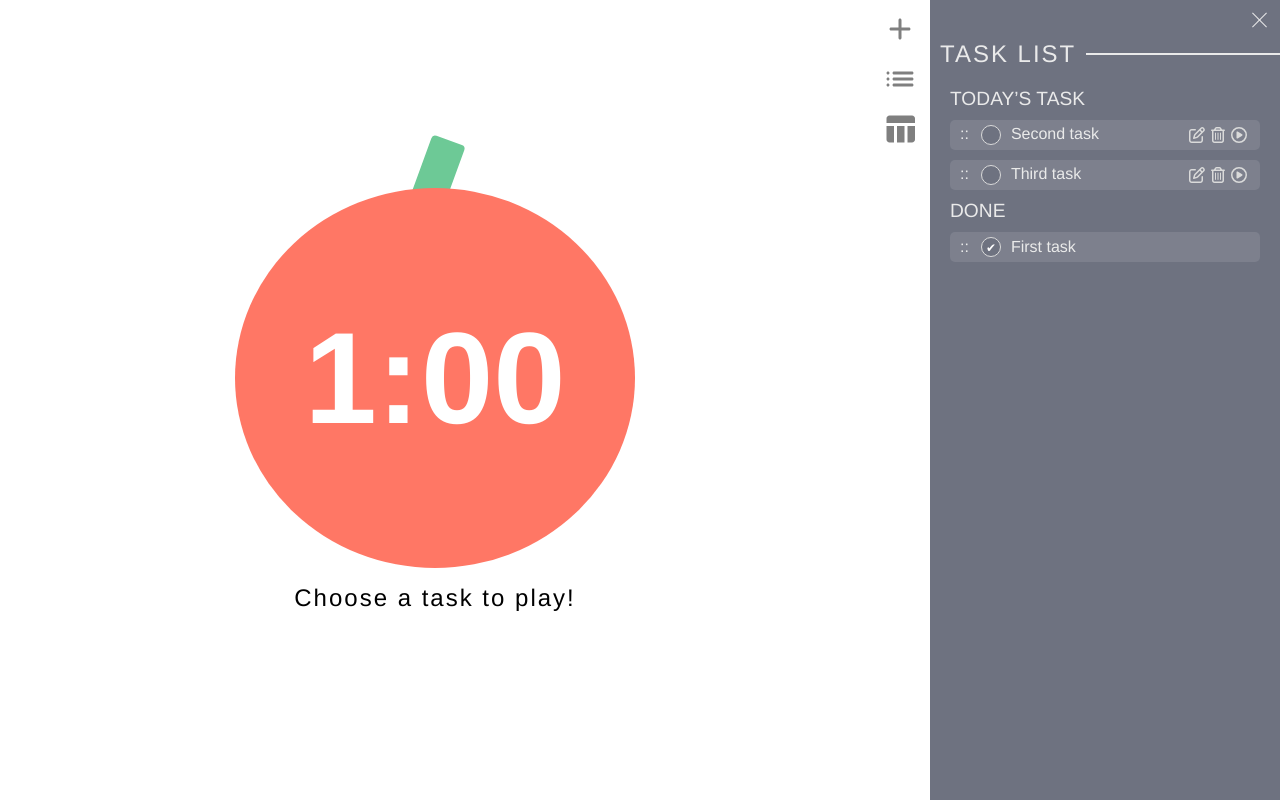
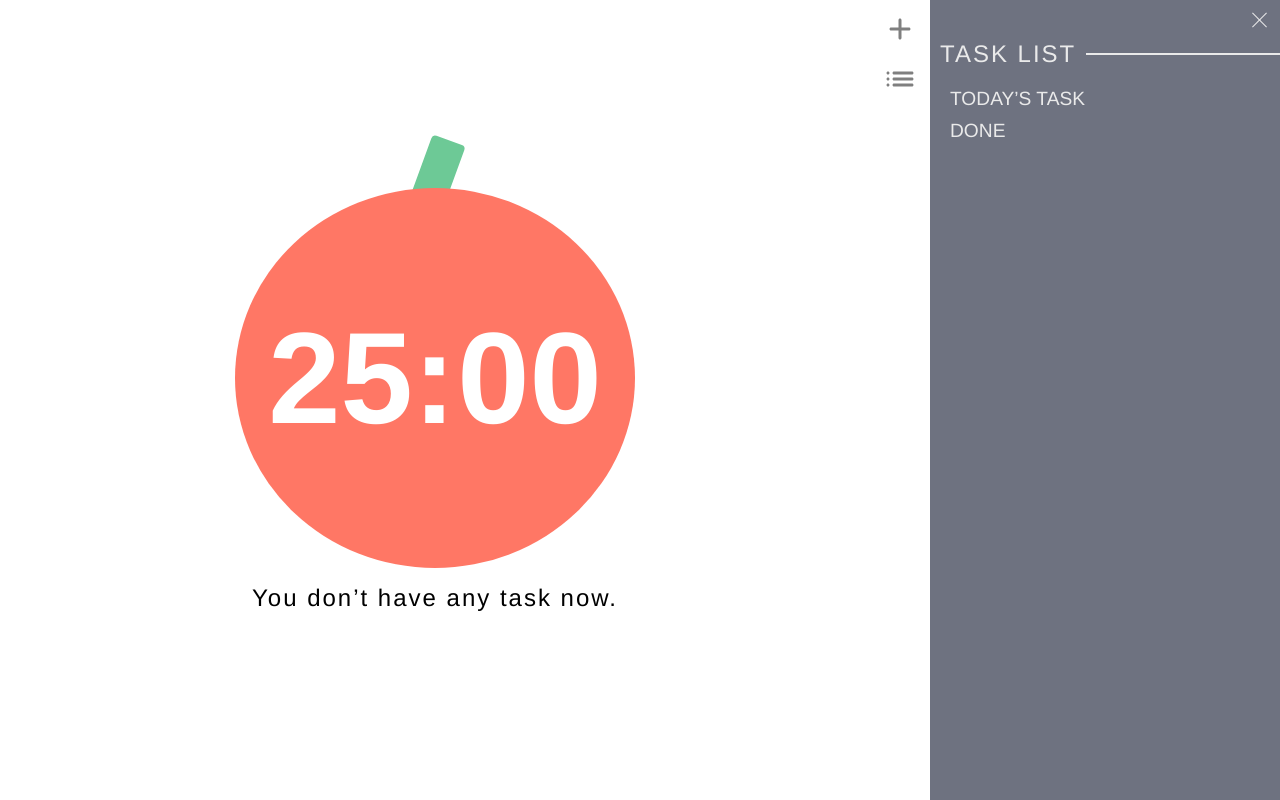
Before and after one commit to haru5386/sideproject-pomodoro, a Vue app: page /#/ in a window 1280 px wide. Built offline with nearby package versions, Linux system fonts and the light colour scheme.

Commit message:
feat: save localstorage

```diff
--- a/src/components/Navbar.vue
+++ b/src/components/Navbar.vue
@@ -34,25 +34,6 @@
         </svg>
       </button>
     </div>
-    <div class="li analytics-btn">
-      <button>
-        <svg
-          xmlns="http://www.w3.org/2000/svg"
-          width="29"
-          height="28"
-          viewBox="0 0 29 28"
-          fill="none"
-        >
-          <path
-            fill-rule="evenodd"
-            clip-rule="evenodd"
-            d="M26 0.5H3.5C1.85 0.5 0.5 1.85 0.5 3.5V8H29V3.5C29 1.85 27.65 0.5 26 0.5ZM26 27.5H21.5V11H29V24.5C29 26.15 27.65 27.5 26 27.5ZM18.5 11.03H11V27.5H18.5V11.03ZM3.5 27.5C1.85 27.5 0.5 26.15 0.5 24.5V11H8V27.5H3.5Z"
-            fill="black"
-            fill-opacity="0.5"
-          />
-        </svg>
-      </button>
-    </div>
   </div>
 </template>
 
--- a/src/components/Timer.vue
+++ b/src/components/Timer.vue
@@ -53,7 +53,7 @@ export default {
   data() {
     return {
       mode: "pomodoro",
-      remainingMin: 1,
+      remainingMin: 25,
       remainingSec: 0,
       time: null,
       tempRemainingTime: null,
@@ -73,9 +73,9 @@ export default {
     },
     duration: function () {
       if (this.mode === "pomodoro") {
-        return 1;
+        return 25;
       } else if (this.mode === "break") {
-        return 1;
+        return 10;
       } else return 0;
     },
     remainingSeconds: function () {
--- a/src/views/Home.vue
+++ b/src/views/Home.vue
@@ -1,12 +1,23 @@
 <template>
   <div class="home">
-    <Timer @task-finish="afterTaskFinish" :playingTask="playingTask" :list="list"/>
+    <Timer
+      @task-finish="afterTaskFinish"
+      :playingTask="playingTask"
+      :list="list"
+    />
     <Navbar @mode-click="modeChange" />
     <template v-if="mode === 'addTask'">
       <AddTask @mode-click="modeChange" @after-add-task="afterAddTask" />
     </template>
     <template v-else-if="mode === 'list'">
-      <List :initial-list="list" @mode-click="modeChange" @delete-task="afterDeleteTask" @play-task="afterPlayTask" @done-edit="afterDoneEdit" :playingTask="playingTask"/>
+      <List
+        :initial-list="list"
+        @mode-click="modeChange"
+        @delete-task="afterDeleteTask"
+        @play-task="afterPlayTask"
+        @done-edit="afterDoneEdit"
+        :playingTask="playingTask"
+      />
     </template>
     <div v-else></div>
   </div>
@@ -32,50 +43,33 @@ export default {
   data() {
     return {
       mode: "list",
-      list: [
-        {
-          id: 1,
-          taskName: "First task",
-          description: "123",
-          completed: true,
-        },
-        {
-          id: 2,
-          taskName: "Second task",
-          description: "333",
-          completed: false,
-        },
-        {
-          id: 3,
-          taskName: "Third task",
-          description: "44",
-          completed: false,
-        },
-      ],
-      playingTask:""
+      list: [],
+      playingTask: "",
     };
   },
   created() {
-    // this.fetchedPlayingTask()
+   this.list = JSON.parse(localStorage.getItem("pomodoro")) || []
   },
   watch: {
-    list:{
-      handler(){
-        if(this.playingTask){
-          this.playingTask = this.list.filter(todo=> todo.id === this.playingTask.id)[0]
-          }
+    list: {
+      handler() {
+        this.saveStorage()
+        if (this.playingTask) {
+          this.playingTask = this.list.filter(
+            (todo) => todo.id === this.playingTask.id
+          )[0];
+        }
       },
-      deep: true
+      deep: true,
     },
-    playingTask:{
-      handler(newValue){
-        if(newValue.completed){
-          this.playingTask = ""
+    playingTask: {
+      handler(newValue) {
+        if (newValue.completed) {
+          this.playingTask = "";
         }
-
       },
-      deep: true
-    }
+      deep: true,
+    },
   },
   methods: {
     modeChange(mode) {
@@ -86,33 +80,30 @@ export default {
       this.list.push(payload);
     },
     afterDeleteTask(id) {
-      this.list = this.list.filter(task=> task.id !== id )
+      this.list = this.list.filter((task) => task.id !== id);
     },
-    afterPlayTask(id){
-      console.log('id',id)
-      this.playingTask = this.list.filter(task => task.id === id )[0]
+    afterPlayTask(id) {
+      console.log("id", id);
+      this.playingTask = this.list.filter((task) => task.id === id)[0];
     },
-    afterDoneEdit(payload){
-      this.list = payload
+    afterDoneEdit(payload) {
+      this.list = payload;
     },
-    afterTaskFinish(){
-      this.list.map(todo=> {
-        if(this.playingTask.id === todo.id) {
-          console.log(this.playingTask.id)
-          console.log(todo)
-          return todo.completed = true
-
+    afterTaskFinish() {
+      this.list.map((todo) => {
+        if (this.playingTask.id === todo.id) {
+          console.log(this.playingTask.id);
+          console.log(todo);
+          return (todo.completed = true);
         }
-        return todo
-      })
-      console.log(this.list)
-      this.playingTask = ""
-    }
-    // fetchedPlayingTask(){
-    //   if(this.list){
-    //     this.playingTask = this.list[0]
-    //   } else {this.playingTask = {}}
-    // }
+        return todo;
+      });
+      console.log(this.list);
+      this.playingTask = "";
+    },
+    saveStorage() {
+      localStorage.setItem("pomodoro", JSON.stringify(this.list));
+    },
   },
 };
 </script>
```
